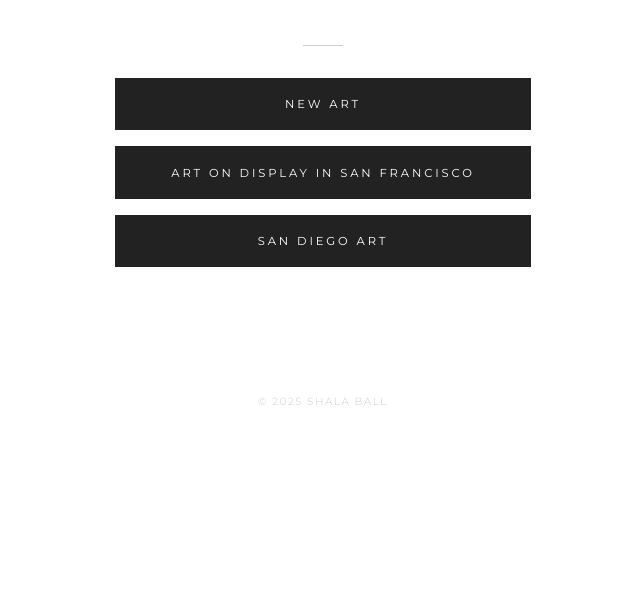
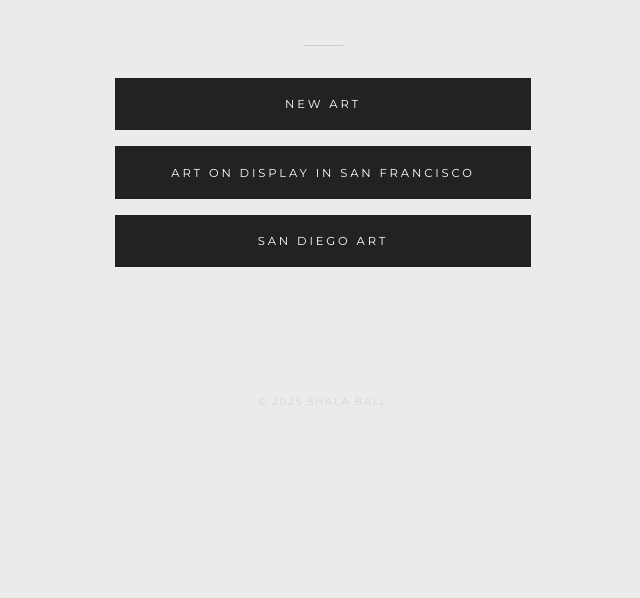
Before and after one commit to shalaball/art-gallery, a plain HTML site: page index.html in a window 1280 px wide. Shown: the part 202-800 px from the top of the page, without its empty margins (317-957 px from the left). Drawn offline with nearby package versions, Linux system fonts and the light colour scheme.

Commit message:
Update gallery content

```diff
--- a/index.html
+++ b/index.html
@@ -9,7 +9,7 @@
     *, *::before, *::after { box-sizing: border-box; margin: 0; padding: 0; }
 
     body {
-      background: #ffffff;
+      background: #ebebeb;
       color: #222;
       font-size: 18px;
       font-family: 'Montserrat', sans-serif;
```
Also changed, not shown: page-2/index.html (+1 -1 lines).
